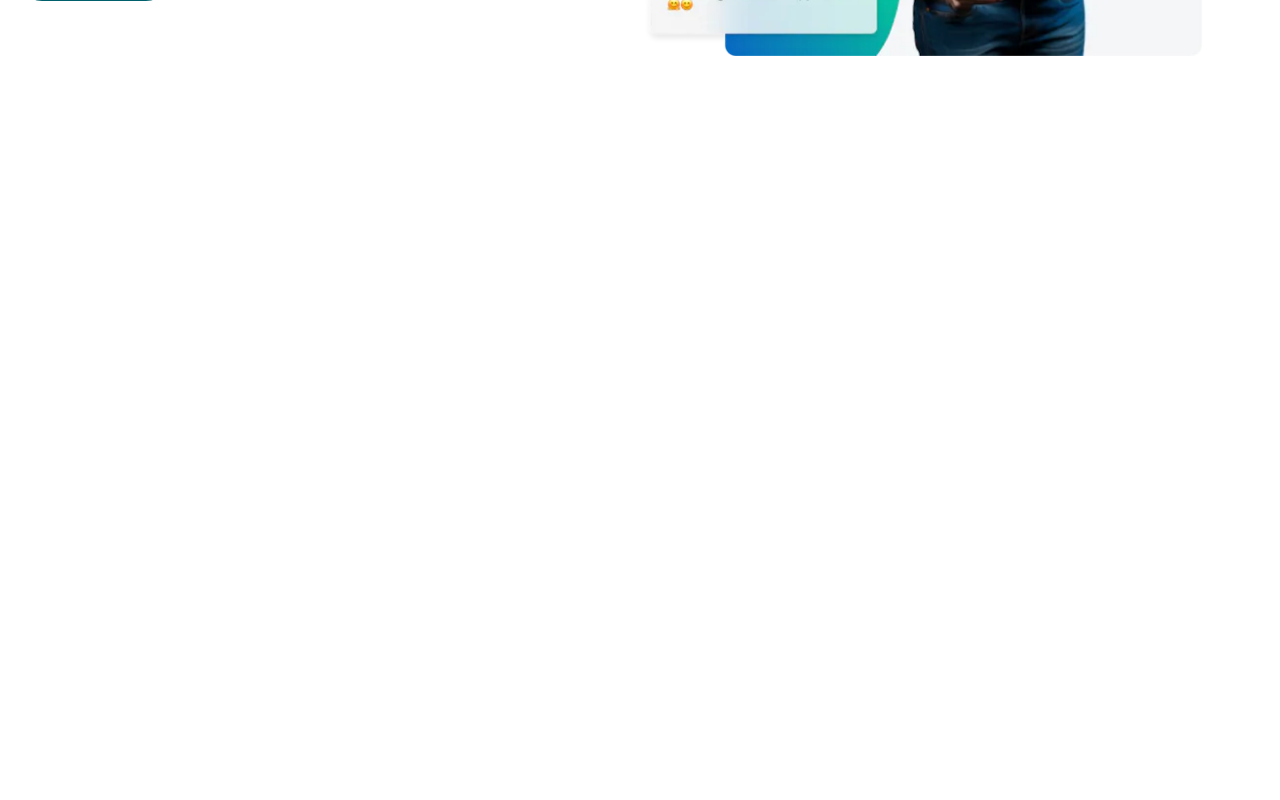
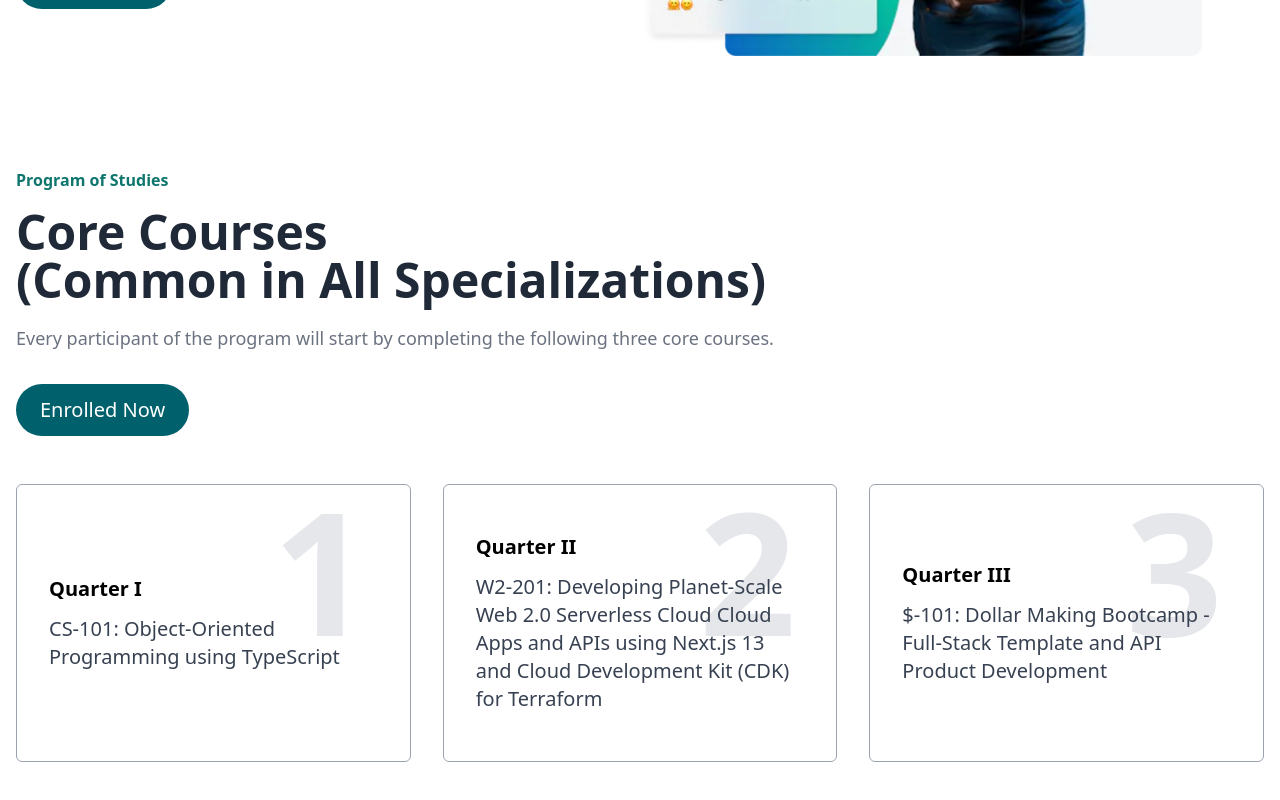
Before and after one commit to SamarSaeed1146/panaverse-dao, a Next.js app: page / in a window 1280 px wide. Shown: the part 594-1394 px from the top of the page. Before the commit the page ends 800 px from the top, so only its background shows below. Built offline with nearby package versions, Linux system fonts and the light colour scheme.

Commit message:
panaverse

```diff
--- a/src/app/page.tsx
+++ b/src/app/page.tsx
@@ -1,4 +1,6 @@
 import Header from "@/components/layout/Header";
+import CoreCourses from "@/components/widgits/CoreCourses";
+import CoreSpecializations from "@/components/widgits/CoreSpecializations";
 import { CoreTrack } from "@/components/widgits/CoreTrack";
 import Image from "next/image";
 
@@ -7,6 +9,8 @@ export default function Home() {
     <main>
       <Header />
       <CoreTrack />
+      <CoreSpecializations />
+      <CoreCourses />
     </main>
   );
 }
--- /dev/null
+++ b/src/components/shared/Quarter.tsx
@@ -0,0 +1,20 @@
+import exp from "constants"
+import { FC } from "react"
+
+interface IProps {
+    header : string,
+    description: string,
+    number : string,
+    haveBoolean? : boolean,
+}
+
+export const Quarter:FC<IProps> = ( {header, description, number, haveBoolean = true} ) => {
+  return (
+    <div className={`flex-1 md:w-4/12 border rounded-md flex flex-col relative border-gray-400 px-8 py-12 justify-center ${haveBoolean && "border"}`}>
+      <h4 className="text-xl font-bold ">{header}</h4>
+      <p className="mt-3 text-gray-700 text-xl">{description}</p>
+      <div className="text-9xl md:text-[170px] font-bold absolute top-0 -md:top-4 right-10 -z-10 text-gray-200">{number}</div>
+    </div>
+  )
+}
+export default Quarter
--- /dev/null
+++ b/src/components/widgits/CoreCourses.tsx
@@ -0,0 +1,40 @@
+import Wrapper from "@/components/shared/Wrapper";
+import Quarter from "@/components/shared/Quarter";
+
+const quarterData = [
+  {
+    header: "Quarter I",
+    description: "CS-101: Object-Oriented Programming using TypeScript",
+    number: "1",
+  },
+  {
+    header: "Quarter II",
+    description: "W2-201: Developing Planet-Scale Web 2.0 Serverless Cloud Cloud Apps and APIs using Next.js 13 and Cloud Development Kit (CDK) for Terraform",
+    number: "2",
+  },
+  {
+    header: "Quarter III",
+    description: "$-101: Dollar Making Bootcamp - Full-Stack Template and API Product Development",
+    number: "3",
+  },
+]
+
+export const CoreCourses = () => {
+  return (
+    <section>
+      <Wrapper>
+        <div className="my-12 flex flex-col md:flex-row gap-x-8 gap-y-12">
+          {quarterData.map((item, i) => (
+            <Quarter
+            key={item.number}
+            header={item.header}
+            description={item.description}
+            number={item.number}
+            />
+          ))}
+        </div>
+      </Wrapper>
+    </section>
+  );
+};
+export default CoreCourses;
--- /dev/null
+++ b/src/components/widgits/CoreSpecializations.tsx
@@ -0,0 +1,22 @@
+import Wrapper from "@/components/shared/Wrapper";
+import Button from "@/components/shared/Button";
+
+export const CoreSpecializations = () => {
+  return (
+    <section className="mt-28">
+      <Wrapper>
+        <div>
+          <div>
+            <h3 className="text-teal-700 font-bold">Program of Studies</h3>
+            <h1 className="text-gray-800 font-bold md:text-5xl text-4xl mt-4">Core Courses <br /> (Common in All Specializations)</h1>
+            <p className="mt-5 text-gray-500 font-medium text-lg">Every participant of the program will start by completing the following three core courses.</p>
+            <div className="mt-8">
+              <Button text="Enrolled Now" />
+            </div>
+          </div>
+        </div>
+      </Wrapper>
+    </section>
+  );
+};
+export default CoreSpecializations;
--- a/src/components/widgits/CoreTrack.tsx
+++ b/src/components/widgits/CoreTrack.tsx
@@ -25,12 +25,12 @@ export const CoreTrack = () => {
               Cloud, Edge, Ambient Computing/IoT, Network Automation, and
               Bioinformatics Technologies
             </p>
-          <div className="mt-6">
+            <div className="mt-10">
               <Button text={"Learn More"} />
             </div>
           </div>
           <div className="flex-1">
-            <Image src={assit}  alt="Hero image"/>
+            <Image src={assit} alt="Hero image" />
           </div>
         </div>
       </Wrapper>
```
Lines whose indentation alone changed are shown as unchanged.
